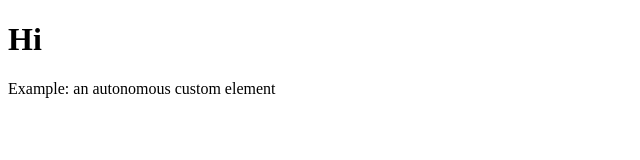
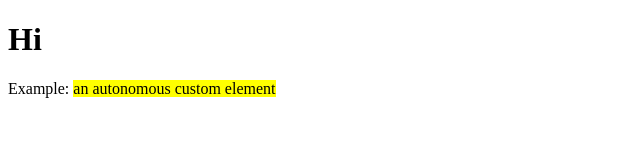
Before and after one commit to bingtimren/experiment-n-learn-webcomponent, a website with bundled scripts: page index.html in a window 1280 px wide. Shown: the whole page, without its empty margins (0-640 px from the left). Built offline with nearby package versions, Linux system fonts and the light colour scheme.

Commit message:
added some styling

```diff
--- a/index.html
+++ b/index.html
@@ -2,9 +2,10 @@
 <html>
     <header>
         <script type="module" src="build/main.js"></script>
+        <link rel="stylesheet" href="styles.css">
     </header>
     <body>
         <h1>Hi</h1>
-        <p>Example: <auto-comp></auto-comp></p>
+        <p>Example: <auto-comp class="custom-element"></auto-comp></p>
     </body>
 </html>
--- /dev/null
+++ b/styles.css
@@ -0,0 +1,4 @@
+.custom-element {
+    background-color: yellow;
+}
+}
```
